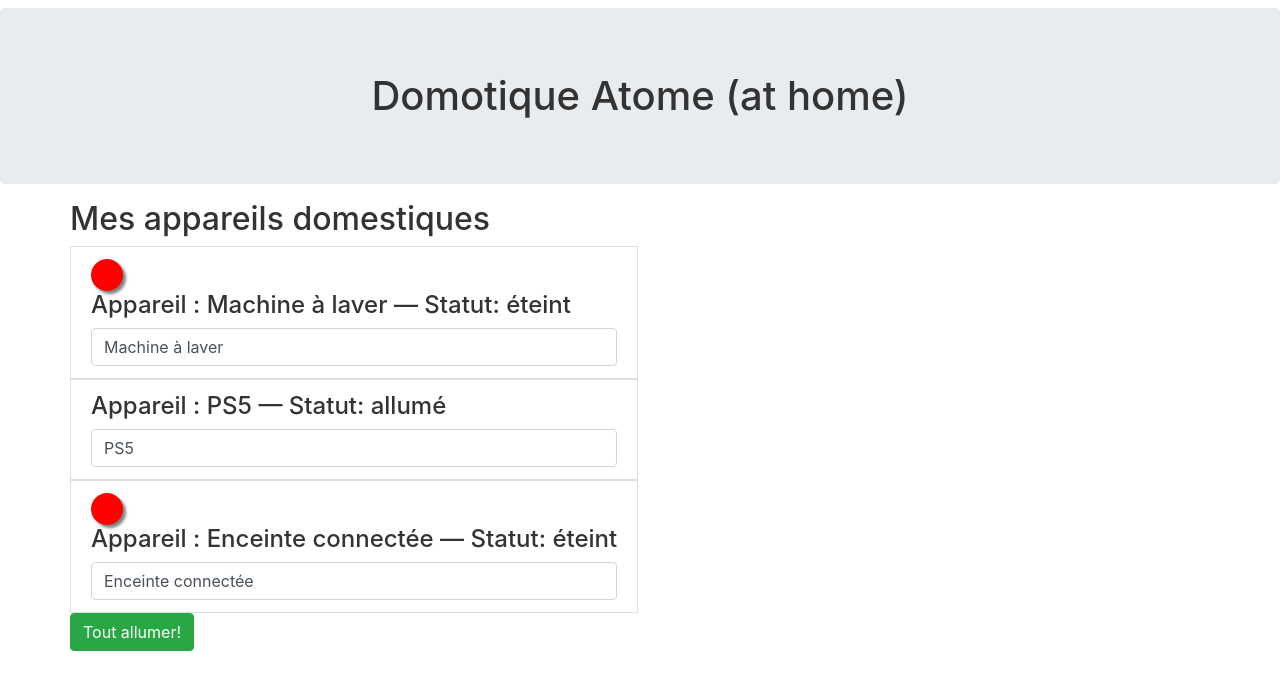
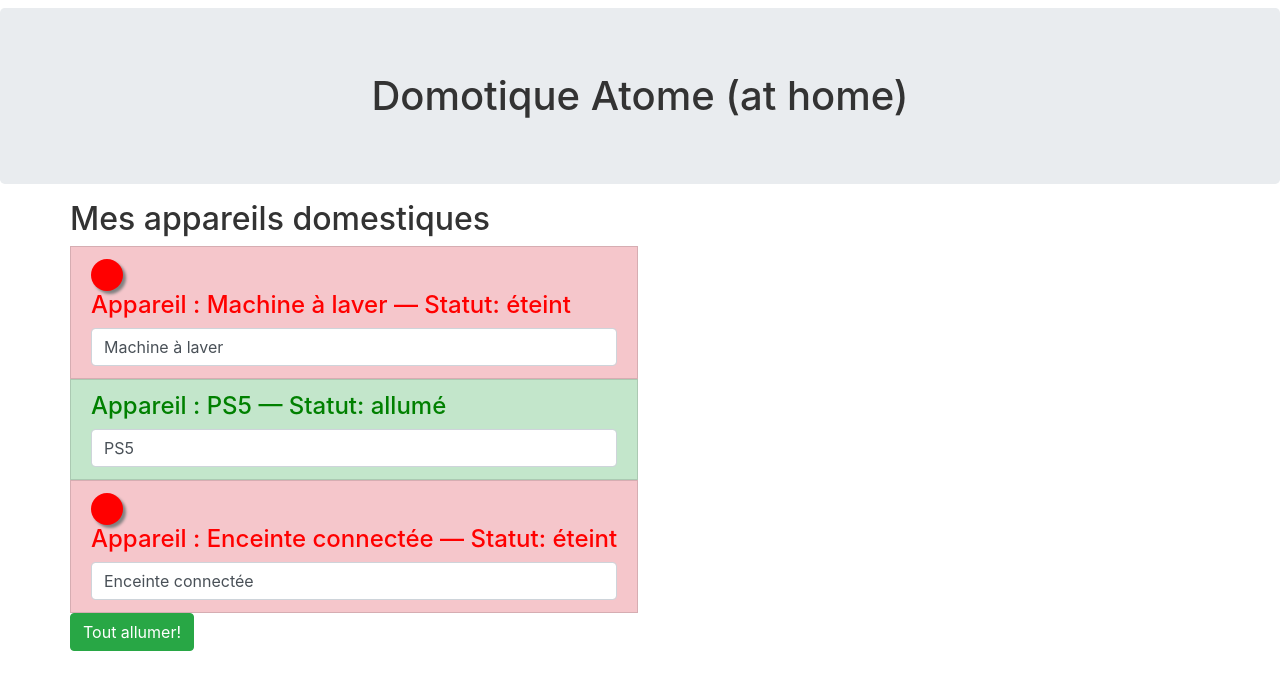
Before and after one commit to gironeremi/DomotikAtome, an Angular app: page / in a window 1280 px wide. Shown: the top 690 px of the page. Built offline with nearby package versions, Linux system fonts and the light colour scheme.

Commit message:
selon l'état de l'appareil, la classe et le style du component est modifié

```diff
--- a/src/app/appareil/appareil.component.html
+++ b/src/app/appareil/appareil.component.html
@@ -1,6 +1,10 @@
-<li class="list-group-item">
+<li [ngClass]="{'list-group-item':true,
+                'list-group-item-success':appareilStatus === 'allumé',
+                'list-group-item-danger':appareilStatus === 'éteint'}">
   <div class="redBullet"
     *ngIf="appareilStatus === 'éteint'"></div>
-  <h4>Appareil : {{ appareilName }} — Statut: {{ appareilStatus }}</h4>
+  <h4 [ngStyle]="{color:getColor()}">
+    Appareil : {{ appareilName }} — Statut: {{ appareilStatus }}
+  </h4>
   <input type="text" class="form-control" [(ngModel)] = "appareilName">
 </li>
--- a/src/app/appareil/appareil.component.ts
+++ b/src/app/appareil/appareil.component.ts
@@ -21,5 +21,13 @@ export class AppareilComponent implements OnInit {
   getStatus() {
     return this.appareilStatus;
   }
-
+  getColor() {
+    if (this.appareilStatus === 'éteint') {
+      return 'red';
+    }else if (this.appareilStatus === 'allumé') {
+      return 'green';
+    } else {
+      return 'black';
+    }
+  }
 }
```
